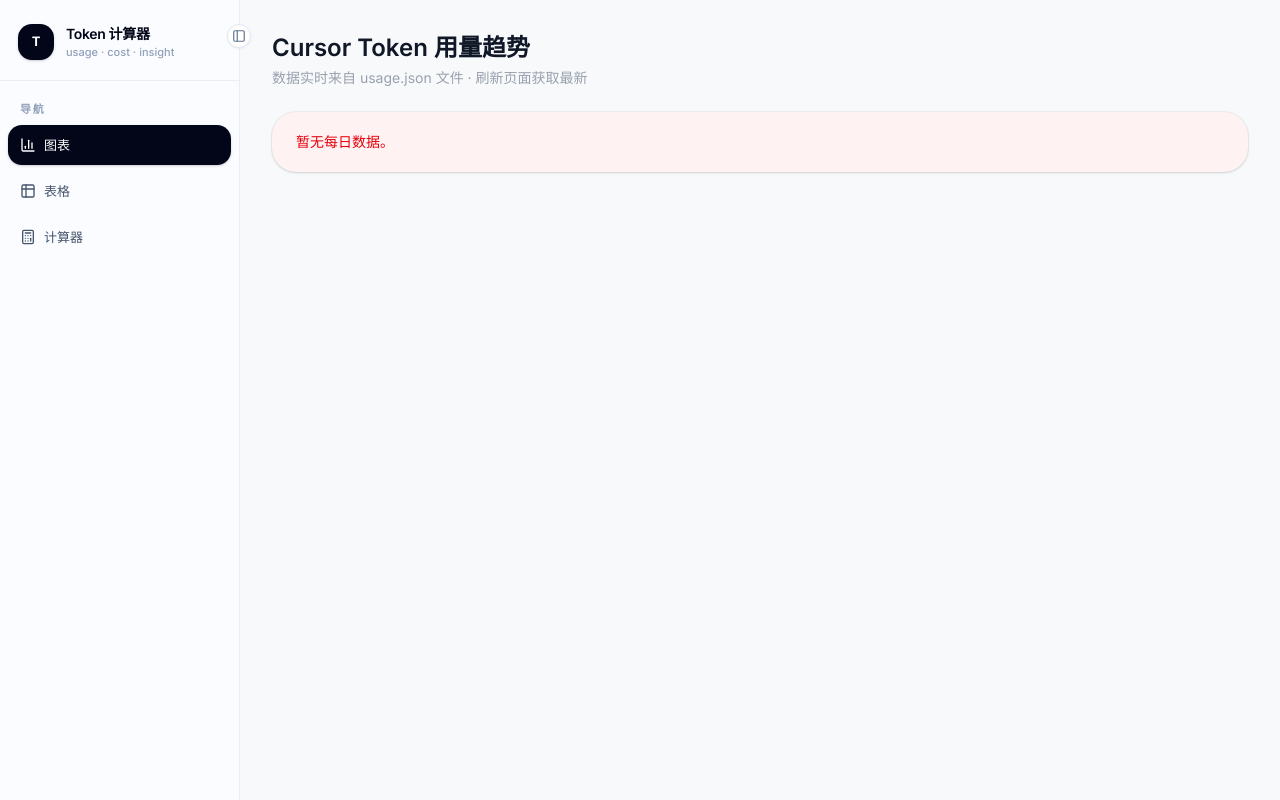
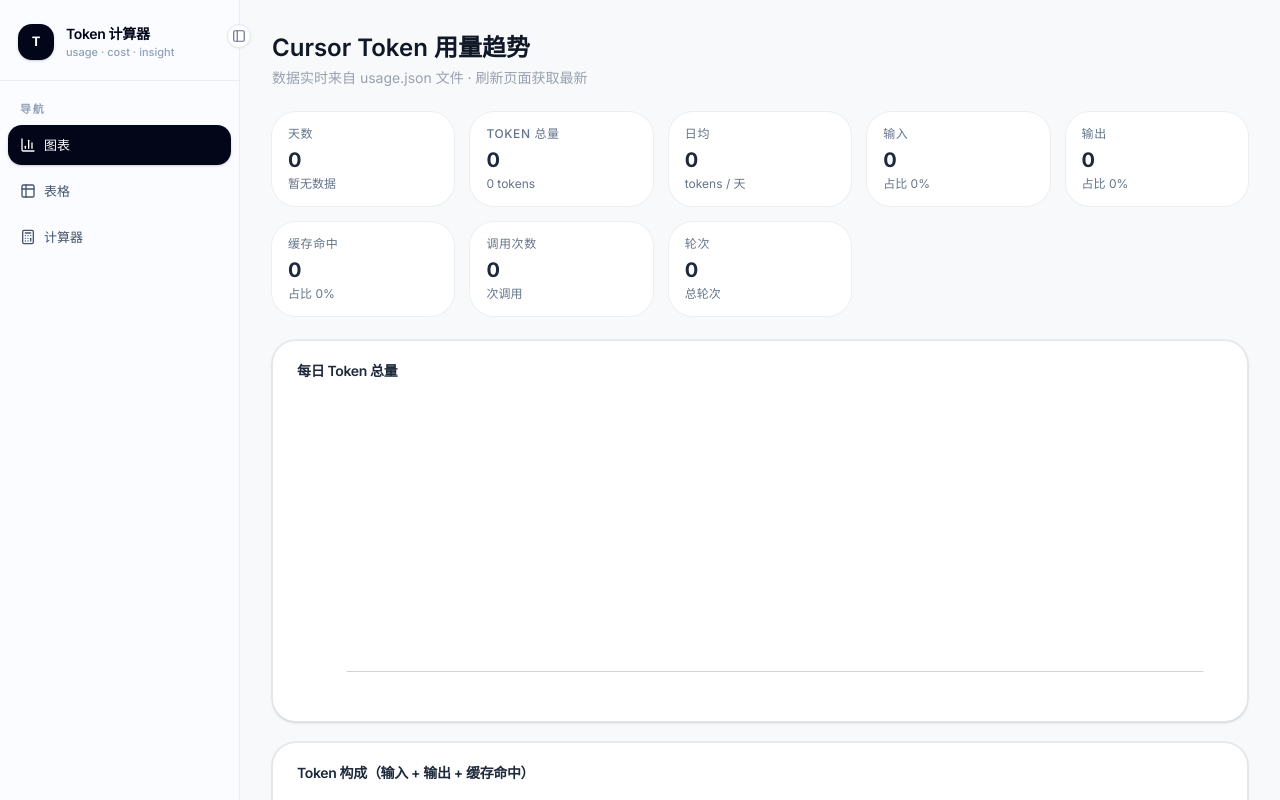
Before and after one commit to boboluya/token_calculater, a Next.js app: page / in a window 1280 px wide. Built offline with nearby package versions, Linux system fonts and the light colour scheme.

Commit message:
feat: 即使没有数据也渲染页面

```diff
--- a/app/(dashboard)/calculator/page.tsx
+++ b/app/(dashboard)/calculator/page.tsx
@@ -4,12 +4,6 @@ import { Suspense, useEffect, useMemo, useState } from 'react';
 import { useSearchParams } from 'next/navigation';
 import type { DailyEntry } from '@/lib/data';
 import { CostCalculator } from '../../components/CostCalculator';
-import {
-  Card,
-  CardHeader,
-  CardTitle,
-  CardContent,
-} from '../../components/ui/card';
 
 function sumDailyEntries(entries: DailyEntry[]) {
   return entries.reduce(
@@ -108,22 +102,7 @@ function CalculatorContent() {
         </p>
       </div>
 
-      {!filtered.length ? (
-        <Card>
-          <CardHeader>
-            <CardTitle>没有可计算的数据</CardTitle>
-          </CardHeader>
-          <CardContent>
-            <p className="text-sm text-muted-foreground">
-              {dateParam
-                ? `当前数据集中没有 ${dateParam} 的记录，请返回看板选择已有日期。`
-                : '当前数据源没有返回每日用量，计算器需要 input、output 和 cache 三类 Token。'}
-            </p>
-          </CardContent>
-        </Card>
-      ) : (
-        <CostCalculator totals={totals} scope={scope} />
-      )}
+      <CostCalculator totals={totals} scope={scope} />
     </div>
   );
 }
--- a/app/(dashboard)/page.tsx
+++ b/app/(dashboard)/page.tsx
@@ -3,7 +3,8 @@ import { gatherDailyTotals } from '@/lib/data';
 
 export default function ChartsPage() {
   const dataDir = process.env.USAGE_DATA_DIR;
-  const initialData = dataDir ? gatherDailyTotals(dataDir) : [];
+  // null = no data source (needs client fetch), [] = data source exists but empty
+  const initialData = dataDir ? gatherDailyTotals(dataDir) : null;
 
   return (
     <div>
--- a/app/components/Dashboard.tsx
+++ b/app/components/Dashboard.tsx
@@ -6,16 +6,17 @@ import { SummaryCards } from './SummaryCards';
 import { TokenCharts } from './TokenCharts';
 
 interface Props {
-  initialData: DailyEntry[];
+  initialData: DailyEntry[] | null;
 }
 
 export function Dashboard({ initialData }: Props) {
-  const [data, setData] = useState<DailyEntry[]>(initialData);
-  const [loading, setLoading] = useState(!initialData.length);
+  // null = no server data source; [] = empty data from source
+  const [data, setData] = useState<DailyEntry[]>(initialData ?? []);
+  const [loading, setLoading] = useState(initialData === null);
   const [error, setError] = useState<string | null>(null);
 
   useEffect(() => {
-    if (initialData.length > 0) return;
+    if (initialData !== null) return; // server already provided data (even if empty)
 
     fetch('/api/daily')
       .then((res) => {
--- a/app/components/SummaryCards.tsx
+++ b/app/components/SummaryCards.tsx
@@ -18,14 +18,6 @@ interface Props {
 }
 
 export function SummaryCards({ data }: Props) {
-  if (!data.length) {
-    return (
-      <Card className="border-red-200 bg-red-50 text-red-600">
-      <CardContent>暂无每日数据。</CardContent>
-    </Card>
-    );
-  }
-
   const total = data.reduce(
     (acc, d) => ({
       input: acc.input + d.input_tokens,
@@ -39,13 +31,14 @@ export function SummaryCards({ data }: Props) {
   );
 
   const days = data.length;
-  const avg = total.totalTokens / days;
+  const avg = days > 0 ? total.totalTokens / days : 0;
+  const dateRange = days > 0 ? `${data[0].date} – ${data[data.length - 1].date}` : '暂无数据';
 
   const stats = [
     {
       label: "天数",
       value: days.toString(),
-      sub: `${data[0].date} – ${data[data.length - 1].date}`,
+      sub: dateRange,
     },
     {
       label: "Token 总量",
@@ -60,17 +53,17 @@ export function SummaryCards({ data }: Props) {
     {
       label: "输入",
       value: fmt(total.input),
-      sub: `占比 ${((total.input / total.totalTokens) * 100).toFixed(0)}%`,
+      sub: `占比 ${total.totalTokens > 0 ? ((total.input / total.totalTokens) * 100).toFixed(0) : 0}%`,
     },
     {
       label: "输出",
       value: fmt(total.output),
-      sub: `占比 ${((total.output / total.totalTokens) * 100).toFixed(0)}%`,
+      sub: `占比 ${total.totalTokens > 0 ? ((total.output / total.totalTokens) * 100).toFixed(0) : 0}%`,
     },
     {
       label: "缓存命中",
       value: fmt(total.cache),
-      sub: `占比 ${((total.cache / total.totalTokens) * 100).toFixed(0)}%`,
+      sub: `占比 ${total.totalTokens > 0 ? ((total.cache / total.totalTokens) * 100).toFixed(0) : 0}%`,
     },
     {
       label: "调用次数",
--- a/app/components/TokenCharts.tsx
+++ b/app/components/TokenCharts.tsx
@@ -283,8 +283,6 @@ function makeCallsTurnsChart(labels: string[], data: DailyEntry[]): EChartsOptio
 /* ------------------------------------------------------------------ */
 
 export function TokenCharts({ data }: Props) {
-  if (!data.length) return null;
-
   const labels = data.map((d) => d.date.slice(5)); // MM-DD
 
   return (
```
